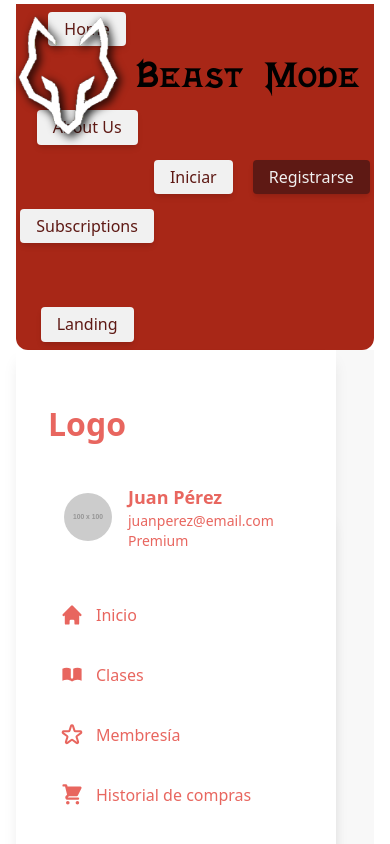
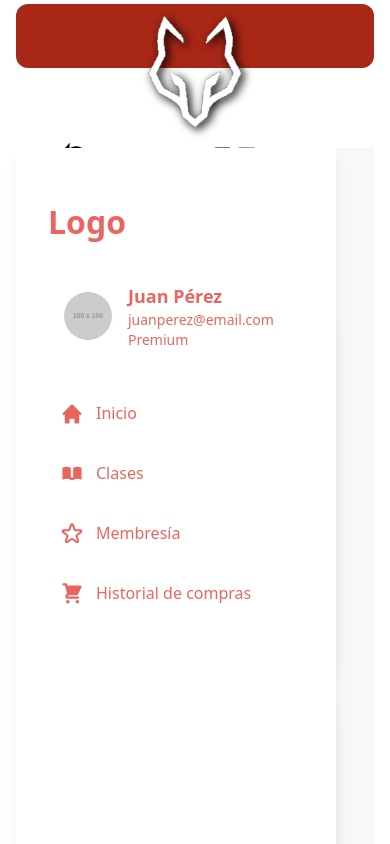
Before and after one commit to beastmode-pf-proyect/beastmode, a Next.js app in the folder frontend/front/: page /dashboard/clases in a window 390 px wide. Shown: the top 844 px of the page. Built offline with nearby package versions, Linux system fonts and the light colour scheme.

Commit message:
modificando estilos

```diff
--- a/frontend/front/src/Components/Navbar/Navbar.module.css
+++ b/frontend/front/src/Components/Navbar/Navbar.module.css
@@ -9,12 +9,50 @@
     top: .5rem;
 }
 
+/* Centrar en pantallas pequeñas */
+@media (max-width: 767px) {
+    .logoPosicion {
+        display: flex;
+        flex-direction: column;
+        width: 100%;
+        align-items: center;
+    }
+}
+
+@media (max-width: 910px) {
+    .logoPosicion {
+        display: flex;
+        flex-direction: column;
+        width: 100%;
+        align-items: center;
+    }
+}
+
+
 .logo {
     filter: drop-shadow(3px 3px 5px rgba(0, 0, 0));
+    width: 12rem;
+    height: 12rem;
+}
+
+@media (max-width: 767px) {
+    .logo {
+        width: 8rem;
+        height: 8rem;
+    }
+
+}
+
+@media (max-width: 910px) {
+    .logo {
+        width: 8rem;
+        height: 8rem;
+    }
 }
 
 .tituloLogo {
     font-family: "mephisto";
-    font-size: 2.5rem;
-
+    font-size: 3rem;
+    margin: 0;
+    padding: 0;
 }
--- a/frontend/front/src/Components/Navbar/Navbar.tsx
+++ b/frontend/front/src/Components/Navbar/Navbar.tsx
@@ -20,14 +20,18 @@ export const Navbar: React.FC = (): ReactElement => {
     return (
         <>
             <div className="flex justify-center items-center text-#5e1914">
+
+                {/* logo y nombre */}
                 <div className={`${estilos.logoPosicion} flex flex-row justify-center items-center`}>
-                    <Image src={logo} alt="Logo" className={`${estilos.logo} h-34 w-34`} />
+                    <Image src={logo} alt="Logo" className={`${estilos.logo}`} />
                     <h1 className={estilos.tituloLogo}>Beast Mode</h1>
                 </div>
 
-                <div className="flex flex-wrap justify-center gap-16 md:gap-12 sm:gap-8 w-full">
+
+                {/* navbar */}
+                <div className="flex flex-wrap justify-center gap-16 md:gap-12 sm:gap-8 w-full ml-40 ">
                     {itemNavbar.map((elemento, index) => (
-                        <Link href={elemento.href} key={index}>
+                        <Link href={elemento.href} key={index} className="hidden lg:block">
                             <button className="cursor-pointer uppercase bg-[#f1f1f1] text-[#5e1914] px-4 py-2 rounded-sm transition shadow-md hover:bg-[#a82717] hover:text-[#f1f1f1] active:translate-x-0.5 active:translate-y-0.5 hover:shadow-[0.5rem_0.5rem_#5e1914,-0.5rem_-0.5rem_#777271]">
                                 {elemento.label}
                             </button>
@@ -36,21 +40,20 @@ export const Navbar: React.FC = (): ReactElement => {
                 </div>
 
 
+
+                {/* navbar de login y register */}
                 <div className="flex flex-row gap-5">
-                    <Link href="/Login">
+                    <Link href="/Login" className="hidden lg:block">
                         <button className="cursor-pointer uppercase bg-[#f1f1f1] text-[#5e1914] px-4 py-2 rounded-sm transition shadow-md hover:bg-[#a82717] hover:text-[#f1f1f1] active:translate-x-0.5 active:translate-y-0.5 hover:shadow-[0.5rem_0.5rem_#5e1914,-0.5rem_-0.5rem_#777271]">
                             Iniciar
                         </button>
                     </Link>
 
-                    <Link href="/Register">
+                    <Link href="/Register" className="hidden lg:block">
                         <button className="cursor-pointer uppercase bg-[#5e1914] text-[#f1f1f1] px-4 py-2 rounded-sm transition shadow-md hover:bg-[#a82717] hover:text-[#f1f1f1] active:translate-x-0.5 active:translate-y-0.5 hover:shadow-[0.5rem_0.5rem_#5e1914,-0.5rem_-0.5rem_#777271]">
                             Registrarse
                         </button>
                     </Link>
-
-
-
                 </div>
             </div>
         </>
--- a/frontend/front/src/Views/Header/Header.tsx
+++ b/frontend/front/src/Views/Header/Header.tsx
@@ -4,7 +4,7 @@ import React, { ReactElement } from "react";
 export const Header: React.FC = (): ReactElement => {
 
     return (
-        <div className="mt-1 p-2 bg-[#a82717] rounded-b-xl">
+        <div className="mt-1 p-2 mb-20 bg-[#a82717] rounded-xl min-h-16 content-center">
             <Navbar />
         </div>
     )
```
